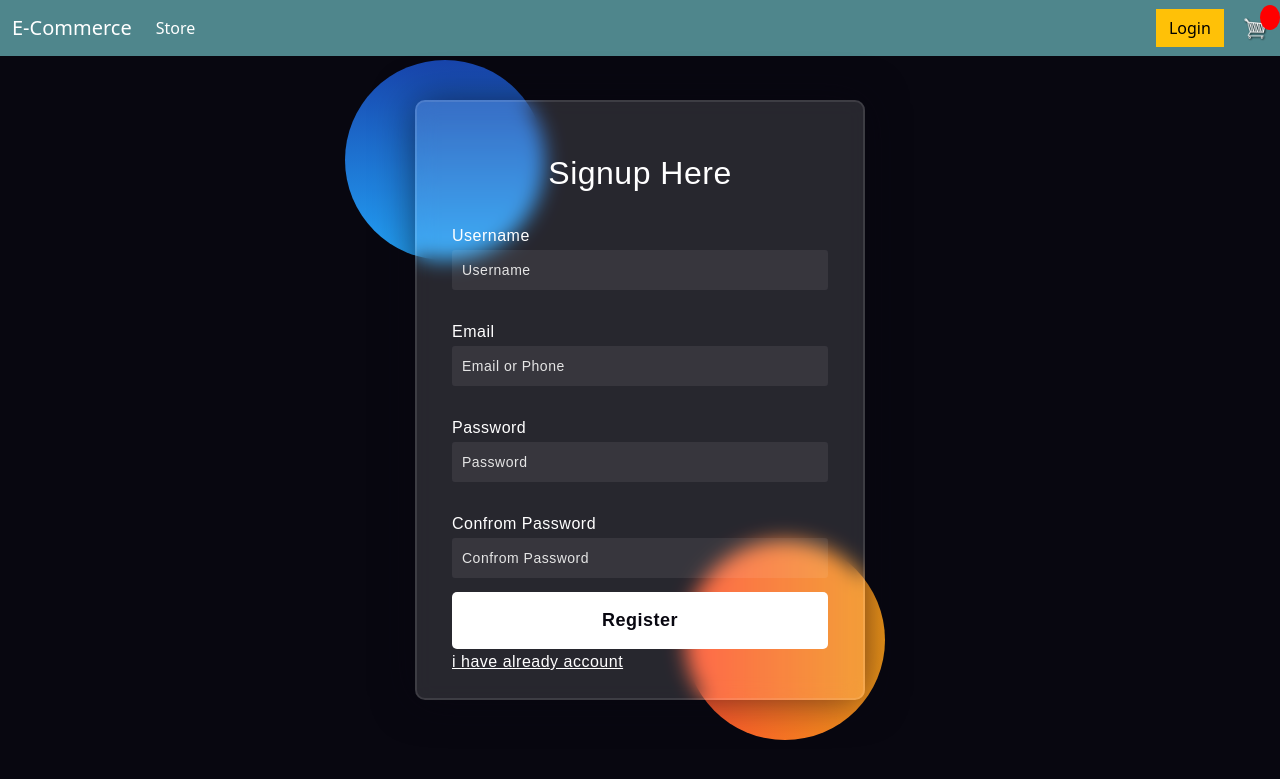
After one commit to zaferonalan/Django-WebSite, a Django app: page /register/ in a window 1280 px wide. The commit adds this page. Shown: the top 779 px of the page. Run offline with Django 4.2, Linux system fonts and the light colour scheme; some libraries are stand-ins or nearby versions.

Commit message:
Düzenlendi

```diff
--- a/ecommerceApp/static/css/main.css
+++ b/ecommerceApp/static/css/main.css
@@ -109,3 +109,10 @@ h6 {
 .icons {
   width: 2rem;
 }
+
+:before,
+*:after {
+  padding: 0;
+  margin: 0;
+  box-sizing: border-box;
+}
--- a/ecommerceApp/store/templates/store/main.html
+++ b/ecommerceApp/store/templates/store/main.html
@@ -70,7 +70,7 @@
             </li>
           </ul>
           <div class="form-inline my-2 my-lg-0">
-            <a href="#" class="btn btn-warning">Login</a>
+            <a href="{%url 'login' %}" class="btn btn-warning">Login</a>
 
             <a href="{% url 'cart' %}">
               <img id="cart-icon" src="{% static 'images/cart2.png' %}" />
@@ -80,50 +80,11 @@
         </div>
       </div>
     </nav>
-    <div class="container">{% block content %} {% endblock content %}</div>
+    <div class="container">
+      <br />
+      {% block content %} {% endblock content %} <br /><br />
+    </div>
 
-    <div class="container">
-      <footer
-        class="d-flex flex-wrap justify-content-between align-items-center mt-5 py-3 my-4 border-top"
-      >
-        <div class="col-md-4 d-flex align-items-center">
-          <a
-            href="/"
-            class="mb-3 me-2 mb-md-0 text-body-secondary text-decoration-none lh-1"
-          >
-            <a class="navbar-brand" href="{%url 'store' %}">E-Commerce</a>
-          </a>
-          <div class="m-5">
-            <span class="mb-3 mb-md-0 text-body-secondary m-auto"
-              >© 2023 Company, Inc</span
-            >
-          </div>
-        </div>
-        <div class="m-5">
-          <span class="mb-3 mb-md-0 text-body-secondary m-auto"
-            >Zafer Günay Önalan</span
-          >
-        </div>
-
-        <ul class="nav col-md-4 justify-content-end list-unstyled d-flex">
-          <li class="ms-3">
-            <a class="text-dark" href="#"
-              ><i class="fa-brands fa-twitter"></i
-            ></a>
-          </li>
-          <li class="ms-3">
-            <a class="text-dark" href="#"
-              ><i class="fa-brands fa-instagram"></i
-            ></a>
-          </li>
-          <li class="ms-3">
-            <a class="text-dark" href="#"
-              ><i class="fa-brands fa-facebook"></i
-            ></a>
-          </li>
-        </ul>
-      </footer>
-    </div>
     <script
       src="https://cdn.jsdelivr.net/npm/bootstrap@5.3.2/dist/js/bootstrap.bundle.min.js"
       integrity="sha384-C6RzsynM9kWDrMNeT87bh95OGNyZPhcTNXj1NW7RuBCsyN/o0jlpcV8Qyq46cDfL"
--- /dev/null
+++ b/ecommerceApp/store/templates/store/register.html
@@ -0,0 +1,147 @@
+{% extends "store/main.html" %} {% load static %} {% block content %}
+
+<style>
+  body {
+    background-color: #080710;
+  }
+  .background {
+    width: 430px;
+    height: 520px;
+    position: absolute;
+    transform: translate(-50%, -50%);
+    left: 50%;
+    top: 50%;
+  }
+  .background .shape {
+    height: 200px;
+    width: 200px;
+    position: absolute;
+    border-radius: 50%;
+  }
+  .shape:first-child {
+    background: linear-gradient(#1845ad, #23a2f6);
+    left: -80px;
+    top: -80px;
+  }
+  .shape:last-child {
+    background: linear-gradient(to right, #ff512f, #f09819);
+    right: -30px;
+    bottom: -80px;
+  }
+  form {
+    height: 600px;
+    width: 450px;
+    background-color: rgba(255, 255, 255, 0.13);
+    position: absolute;
+    transform: translate(-50%, -50%);
+    top: 50%;
+    left: 50%;
+    border-radius: 10px;
+    backdrop-filter: blur(10px);
+    border: 2px solid rgba(255, 255, 255, 0.1);
+    box-shadow: 0 0 40px rgba(8, 7, 16, 0.6);
+    padding: 50px 35px;
+  }
+  form * {
+    font-family: "Poppins", sans-serif;
+    color: #ffffff;
+    letter-spacing: 0.5px;
+    outline: none;
+    border: none;
+  }
+  form h3 {
+    font-size: 32px;
+    font-weight: 500;
+    line-height: 42px;
+    text-align: center;
+  }
+
+  label {
+    display: block;
+    margin-top: 30px;
+    font-size: 16px;
+    font-weight: 500;
+  }
+  input {
+    display: block;
+    height: 40px;
+    width: 100%;
+    background-color: rgba(255, 255, 255, 0.07);
+    border-radius: 3px;
+    padding: 0 10px;
+    margin-top: 2px;
+    font-size: 14px;
+    font-weight: 300;
+  }
+  ::placeholder {
+    color: #e5e5e5;
+  }
+  button {
+    margin-top: 14px;
+    width: 100%;
+    background-color: #ffffff;
+    color: #080710;
+    padding: 15px 0;
+    font-size: 18px;
+    font-weight: 600;
+    border-radius: 5px;
+    cursor: pointer;
+  }
+  .social {
+    margin-top: 30px;
+    display: flex;
+  }
+  .social div {
+    background: red;
+    width: 150px;
+    border-radius: 3px;
+    padding: 5px 10px 10px 5px;
+    background-color: rgba(255, 255, 255, 0.27);
+    color: #eaf0fb;
+    text-align: center;
+  }
+  .social div:hover {
+    background-color: rgba(255, 255, 255, 0.47);
+  }
+  .social .fb {
+    margin-left: 25px;
+  }
+  .social i {
+    margin-right: 4px;
+  }
+</style>
+<div class="background">
+  <div class="shape"></div>
+  <div class="shape"></div>
+</div>
+
+<form method="post" action="{% url 'register' %}">
+  <h3>Signup Here</h3>
+  {% csrf_token %}
+
+  <label for="username">Username</label>
+  <input type="text" placeholder="Username" name="username" id="username" />
+
+  <label for="email">Email</label>
+  <input type="email" placeholder="Email or Phone" name="email" id="email" />
+
+  <label for="password1">Password</label>
+  <input
+    type="password"
+    placeholder="Password"
+    id="password1"
+    name="password1"
+  />
+
+  <label for="password2">Confrom Password</label>
+  <input
+    type="password"
+    placeholder="Confrom Password"
+    id="password2"
+    name="password2"
+  />
+  <button type="submit">Register</button>
+
+  <a href="{% url 'login' %}">i have already account</a>
+</form>
+{%endblock content %}
--- a/ecommerceApp/store/urls.py
+++ b/ecommerceApp/store/urls.py
@@ -6,6 +6,10 @@ urlpatterns = [
     path('',views.store,name="store"),
     path('cart/',views.cart,name="cart"),
     path('checkout/',views.checkout,name="checkout"),
+    path('login/', views.login_view, name='login'),
+    path('register/', views.register_view, name='register'),
 
     path('update_item/',views.updateItem,name="update_item"),
 ]
+
+# authentication_form=LoginForm
--- a/ecommerceApp/store/views.py
+++ b/ecommerceApp/store/views.py
@@ -1,6 +1,10 @@
-from django.shortcuts import render
+from django.shortcuts import render,redirect
 from django.http import JsonResponse
 import json
+from django.contrib.auth.forms import UserCreationForm
+from django.contrib.auth import authenticate, login
+
+from django.views import View
 from .models import *
 # Create your views here.
 
@@ -73,3 +77,31 @@ def updateItem(request):
         orderItem.delete()
 
     return JsonResponse('Eklendi', safe=False)
+
+def login_view(request):
+    if request.method == 'POST':
+        # Login formu burada işlenecek
+        username = request.POST['username']
+        password = request.POST['password']
+        user = authenticate(request, username=username, password=password)
+        if user is not None:
+            login(request, user)
+            return redirect('home')  # Kullanıcı başarıyla giriş yaparsa yönlendirilecek sayfa
+        else:
+            # Hatalı giriş durumu
+            return render(request, 'store/login.html', {'error_message': 'Invalid login credentials'})
+
+    return render(request, 'store/login.html')
+
+def register_view(request):
+    if request.method == 'POST':
+        # Kayıt formu burada işlenecek
+        form = UserCreationForm(request.POST)
+        if form.is_valid():
+            user = form.save()
+            login(request, user)
+            return redirect('home')  # Kullanıcı başarıyla kayıt olursa yönlendirilecek sayfa
+    else:
+        form = UserCreationForm()
+
+    return render(request, 'store/register.html', {'form': form})
```
Also changed, not shown: ecommerceApp/store/templates/store/login.html (added, +147 -0 lines), ecommerceApp/db.sqlite3.
